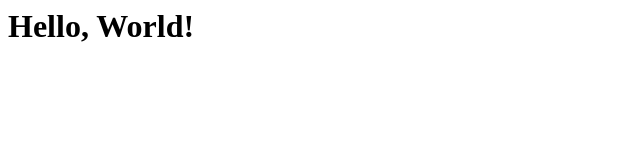
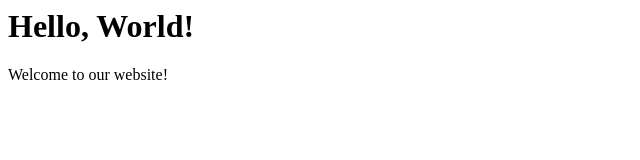
Before and after one commit to mujahidashfaq/SQA_Assignment, a plain HTML site: page index.html in a window 1280 px wide. Shown: the whole page, without its empty margins (0-640 px from the left). Drawn offline with Linux system fonts and the light colour scheme.

Commit message:
Added Welcome Message

```diff
--- a/index.html
+++ b/index.html
@@ -10,5 +10,8 @@
         <h1>
             Hello, World!
         </h1>
+        <p>
+            Welcome to our website!
+        </p> <!--New Line Added-->
     </body>
 </html>
```
